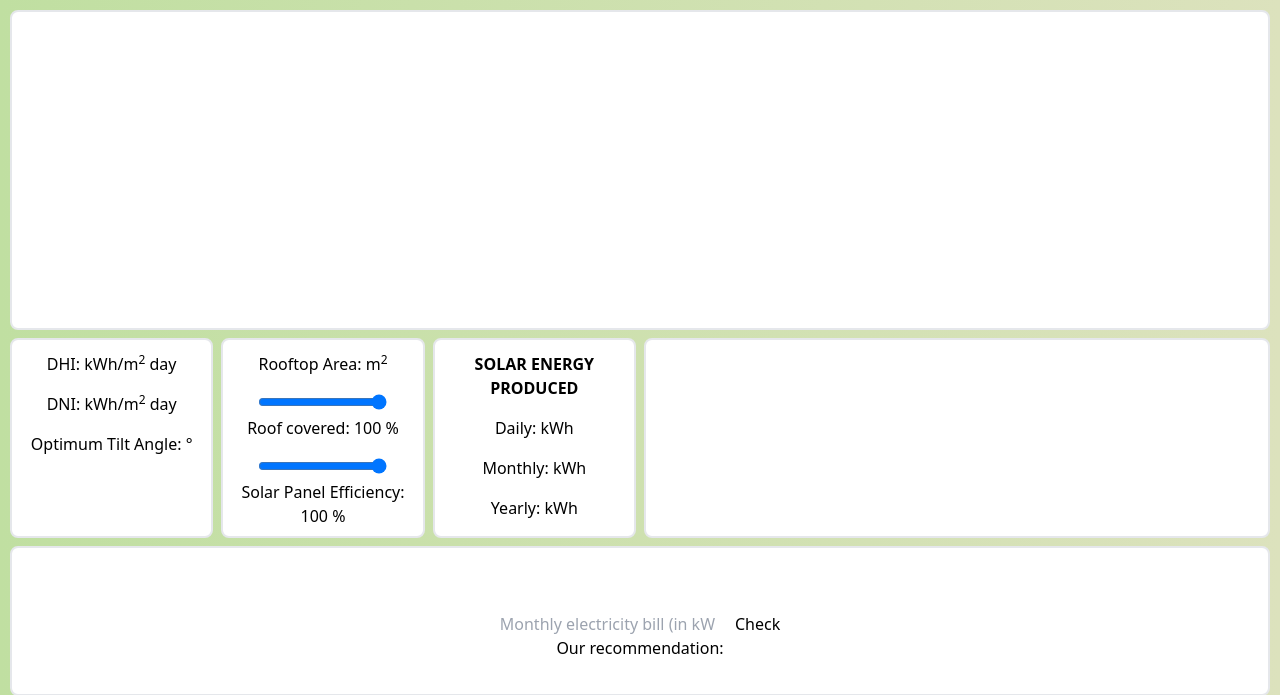
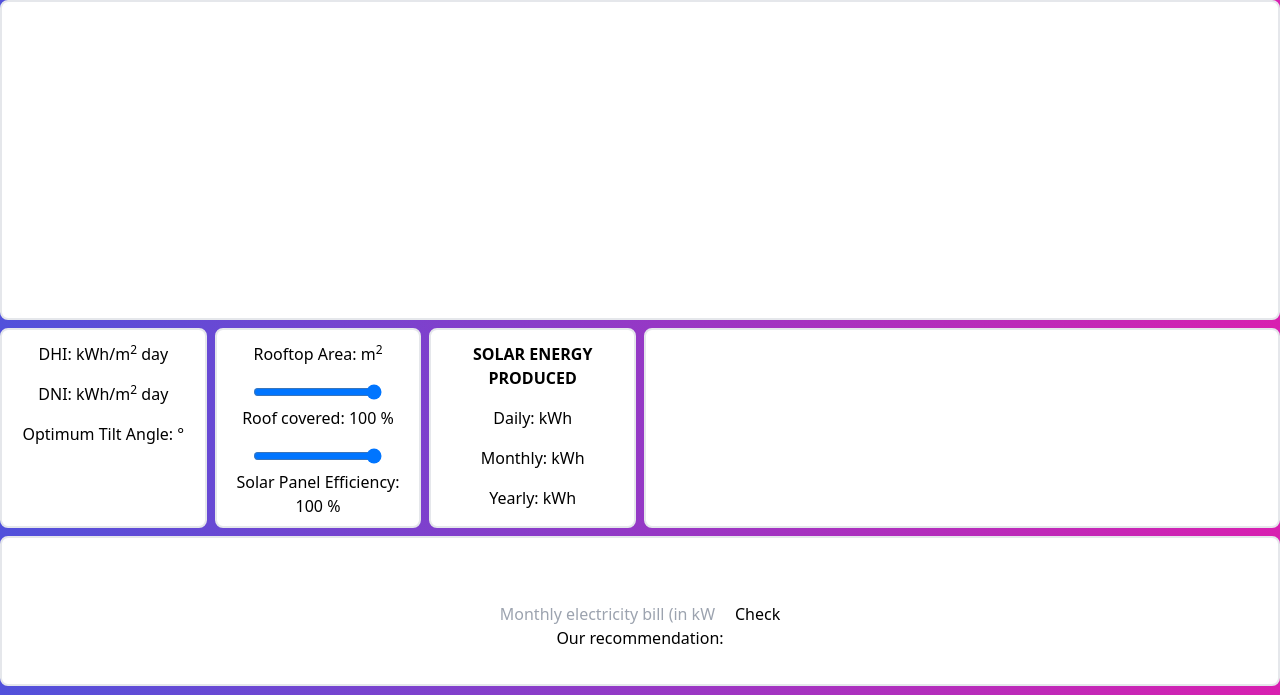
Before and after one commit to nakshjoshi/rooftop_solar_BAH-24, a Django app: template BAH_24/solar_calculator/templates/result.html in a window 1280 px wide. Shown: the top 695 px of the page. Run offline with Django 5.2, Linux system fonts and the light colour scheme; the template is opened without the code that fills it, so the values that code supplies are empty; a map, chart or similar area stays blank; some libraries are stand-ins or nearby versions.

Commit message:
updating it with final change

```diff
--- a/BAH_24/solar_calculator/templates/result.html
+++ b/BAH_24/solar_calculator/templates/result.html
@@ -10,7 +10,7 @@
     <script src="https://cdn.jsdelivr.net/npm/chart.js"></script>
 </head>
 
-<body class="w-[1320] h-[400px] bg-gradient-to-r from-[#C0DFA1] to-[#DCE2BD] m-[10px]">
+<body class="w-full h-[400px] bg-gradient-to-r from-[#5151db] to-[#d820b0]">
     <div class="grid grid-cols-6 gap-2  mx-auto h-full">
         <div class="col-span-6 border-[2px] h-[320px] text-center rounded-lg bg-[white] p-1">
             {{map|safe}}
--- a/BAH_24/solar_calculator/templates/second.html
+++ b/BAH_24/solar_calculator/templates/second.html
@@ -6,7 +6,7 @@
     <title>Solar roof</title>
     <script src="https://cdn.tailwindcss.com"></script>
 </head>
-<body class="w-[1320] h-[400px] bg-gradient-to-r from-[#5151db] to-[#d820b0]">
+<body class="w-full h-[400px] bg-gradient-to-r from-[#5151db] to-[#d820b0]">
     <div class="grid grid-cols-6 gap-2  mx-auto h-full">
         <div class="col-span-6 border-[2px] h-[320px] text-center rounded-lg bg-[white]">
           <h1>Map</h1>
```
